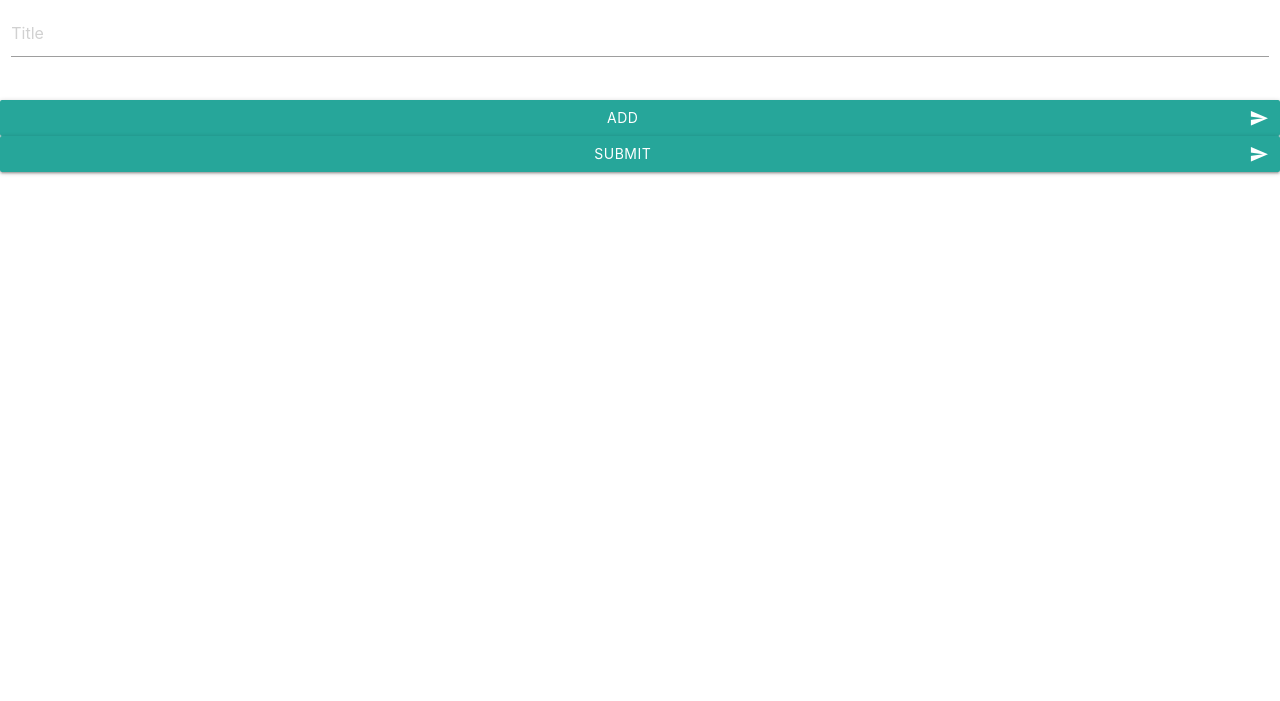
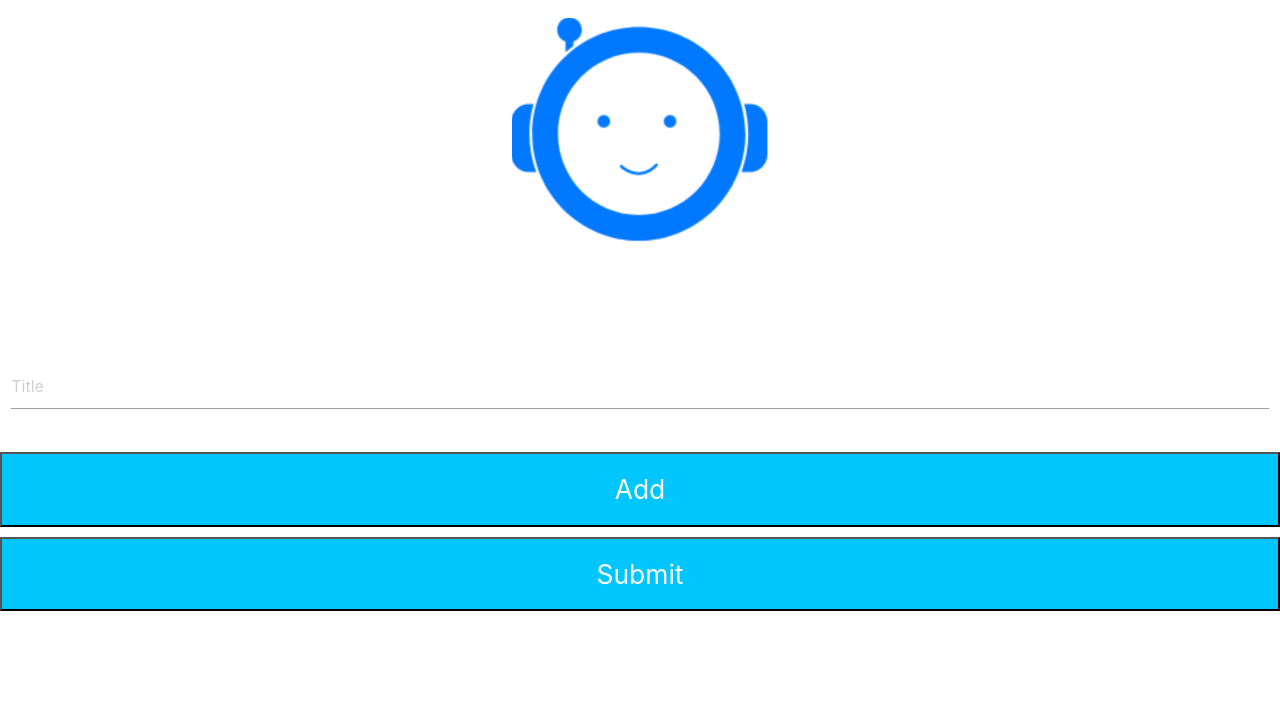
Before and after one commit to miftahihsan/Alfred-Facebook-Hackathon-2020, a website: page bizbotteuxdeux/index.html in a window 1280 px wide. Shown: the part 99-800 px from the top of the page. Drawn offline with nearby package versions, Linux system fonts and the light colour scheme.

```diff
--- a/bizbotteuxdeux/css/main.css
+++ b/bizbotteuxdeux/css/main.css
@@ -5,8 +5,14 @@
 /* .btn:hover{
     background-color: #0078FF;
 } */
+
+body{
+    background-color: white;
+}
+
 .header{
     text-align: center;
+    margin-bottom: 100px;
 }
 .remove{
     background-color: transparent;
@@ -24,5 +30,25 @@
     transform: scale(1.1);
 }
 #Hello{
-    margin-bottom: 20px;
+    margin-bottom: 10px;
 }
+.form-buttons{
+    background-color: #00c6ff;
+    font-size: 7mm;
+    color: white;
+    width: 100%;
+    padding: 20px;
+
+    transition: 1.5s;
+
+    margin-bottom: 10px;
+}
+
+.form-buttons:hover{
+    background-color: #0078ff;
+}
+
+.form-buttons:focus{
+    background-color: #00c6ff;
+    outline: none;
+}
--- a/bizbotteuxdeux/index.html
+++ b/bizbotteuxdeux/index.html
@@ -16,7 +16,7 @@
 <body >
     <div class="row">
 
-        <div class="header"><h3>Sticky Notes</h3></div>
+        <div class="header"> <h3>BizBot Sticky Notes</h3> <br> <img src="bot.png" width="20%" alt=""> </div>
 
         <form class="col s12">
             <div class="row" id="inputList">
@@ -38,12 +38,18 @@
 
         </form>
 
-        <button id="add" type="button" id="Hello" class="col s12 btn waves-effect waves-light " onclick="addThings(this)" >Add
+        <!-- <button id="add" type="button" id="Hello" class="col s12 btn waves-effect waves-light " onclick="addThings()" >Add
             <i class="material-icons right">send</i>
         </button>
 
         <button id="post-btn" class="col s12 btn waves-effect waves-light " >Submit
             <i class="material-icons right">send</i>
+        </button> -->
+
+        <button id="add" type="button" class = "form-buttons" id="Hello" onclick="addThings()" >Add
+        </button>
+
+        <button id="post-btn" class = "form-buttons" >Submit
         </button>
     </div>
 
```
Also changed, not shown: bizbotteuxdeux/bot.png (added).
